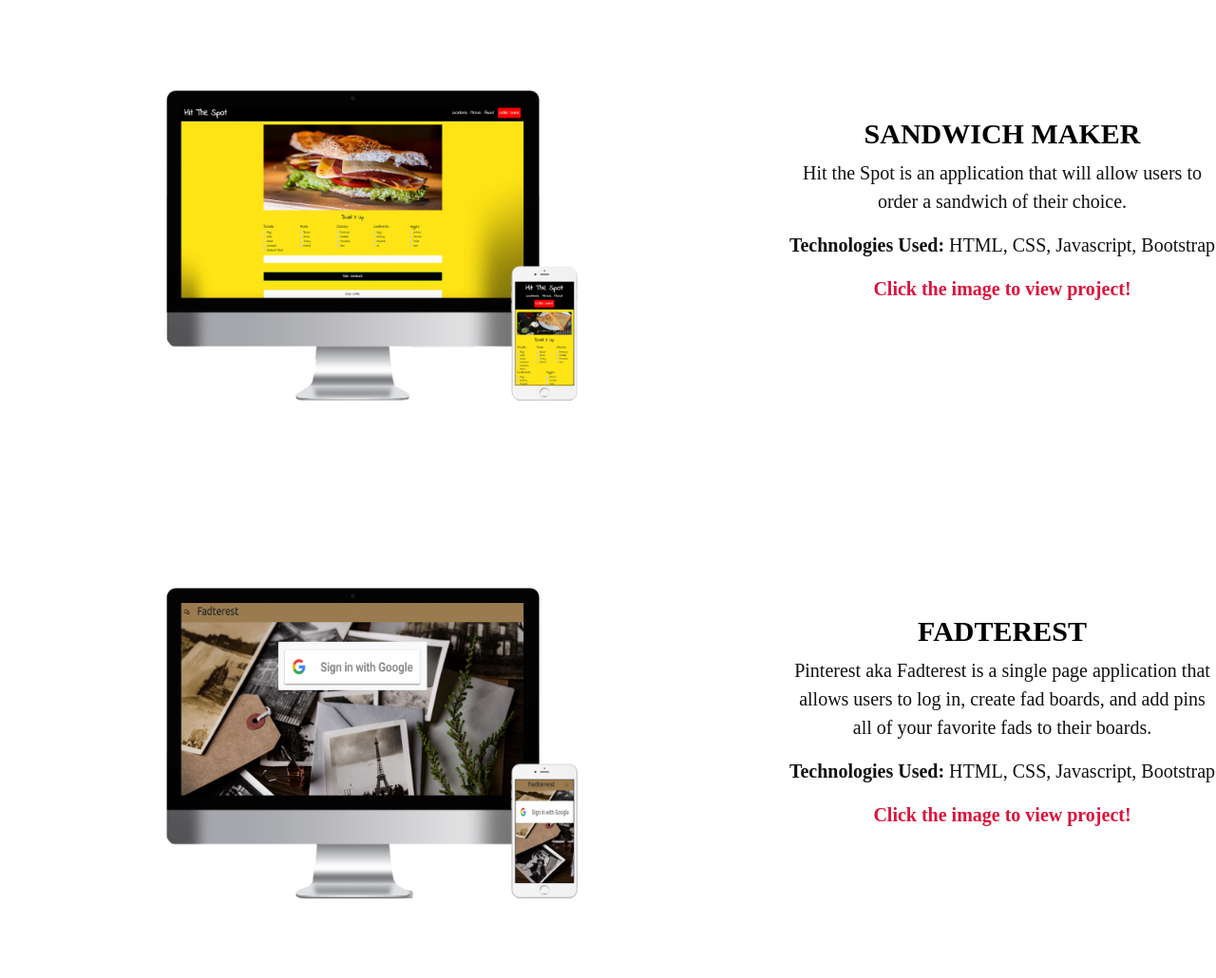
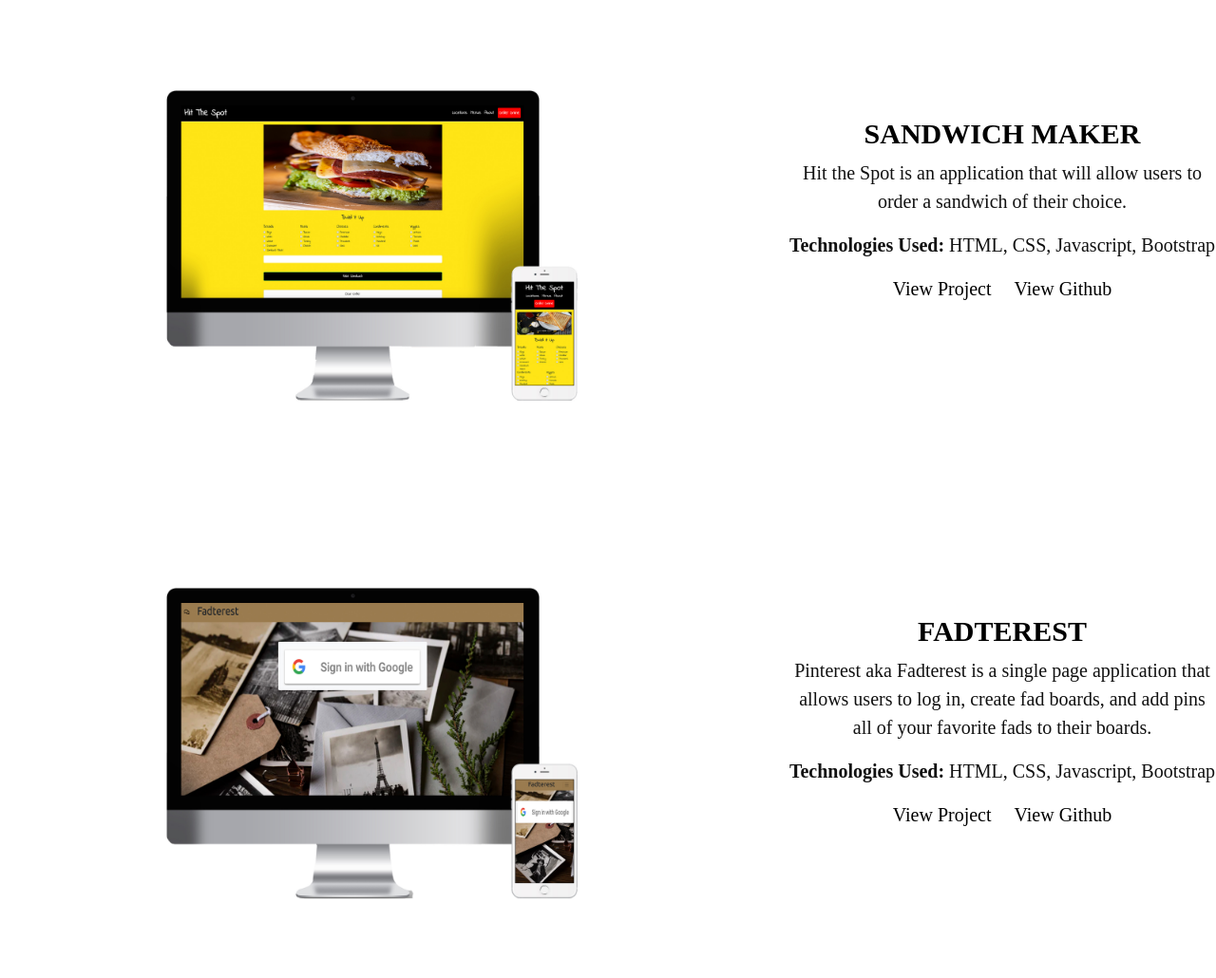
Before and after one commit to CharityBunyon/Personal-Bio-Site, a website built with webpack: page src/index.html in a window 1280 px wide. Shown: the part 2597-3627 px from the top of the page at 95% size. Built offline with nearby package versions, Linux system fonts and the light colour scheme; some packages are replaced by stand-ins of ours; no server answers; files whose address does not match are found by name; a web font is replaced by a local one.

Commit message:
added github link to projects

```diff
--- a/db/projects.json
+++ b/db/projects.json
@@ -4,31 +4,31 @@
     "projectImg": "https://raw.githubusercontent.com/CharityBunyon/Personal-Bio-Site/master/src/images/2%20copy.jpg",
     "description": "Hit the Spot is an application that will allow users to order a sandwich of their choice.",
     "technologies": "HTML, CSS, Javascript, Bootstrap",
-    "click": "Click the image to view project!",
-    "url": "https://sandwich-maker-a04f9.firebaseapp.com/"
+    "url": "https://sandwich-maker-a04f9.firebaseapp.com/",
+    "github": "https://github.com/CharityBunyon/sandwich-maker"
   },
   "project2": {
     "title": "Fadterest",
     "projectImg": "https://raw.githubusercontent.com/CharityBunyon/Personal-Bio-Site/master/src/images/1%20copy.jpg",
     "description": "Pinterest aka Fadterest is a single page application that allows users to log in, create fad boards, and add pins all of your favorite fads to their boards.",
     "technologies": "HTML, CSS, Javascript, Bootstrap",
-    "click": "Click the image to view project!",
-    "url": "https://pinterest-d9513.firebaseapp.com/"
+    "url": "https://pinterest-d9513.firebaseapp.com/",
+    "github": "https://github.com/CharityBunyon/Pinterest"
   },
   "project3": {
     "title": "Solar System",
     "projectImg": "https://raw.githubusercontent.com/CharityBunyon/Personal-Bio-Site/master/src/images/3%20copy.jpg",
     "description": "Solar System is a single page app that allow users to receive more information about the planets in our solar system.",
     "technologies": "HTML, CSS, Jquery, Javascript, Bootstrap",
-    "click": "Click the image to view project!",
-    "url": " https://solar-system-4f715.firebaseapp.com"
+    "url": " https://solar-system-4f715.firebaseapp.com",
+    "github": "https://github.com/CharityBunyon/solar-system"
   },
   "project4": {
     "title": "Pardon Us Band Website",
     "projectImg": "https://raw.githubusercontent.com/CharityBunyon/Personal-Bio-Site/master/src/images/4%20copy.jpg",
     "description": "Pardon Us is group project I completed for a band called Pardon Us. I completed the about page.",
     "technologies": "HTML, CSS, Javascript, Bootstrap",
-    "click": "Click the image to view project!",
-    "url": "https://pardon-us.firebaseapp.com/"
+    "url": "https://pardon-us.firebaseapp.com/",
+    "github": "https://github.com/nss-evening-cohort-10/foundations-group-project-pardon-us"
   }
 }
--- a/src/index.html
+++ b/src/index.html
@@ -18,7 +18,7 @@
 <div id="welcome" class="d-flex parallax"></div>
 
 <!-- ABOUT SECTION -->
-<div id="about" class="">
+<div id="about" class="fwh-slide">
   <div class="row d-flex">
     <div class=" col aboutPosition text-center">
       <img class="profileImg"src="https://avatars0.githubusercontent.com/u/52020883?s=460&v=4" alt="">
--- a/src/javascripts/components/projects/projects.js
+++ b/src/javascripts/components/projects/projects.js
@@ -6,13 +6,16 @@ const buildProjectCard = (projects) => {
   domString += `
   <div class="row projectCard">
   <div class="col">
-  <a href="${projects.url}"><img class="projectImg" src="${projects.projectImg}" alt="${projects.title}"></a>
+  <img class="projectImg" src="${projects.projectImg}" alt="${projects.title}">
   </div>
   <div class="col projectContents text-center">
   <h4 class="projectTitle">${projects.title.toUpperCase()}</h4>
     <p class="projectInfo">${projects.description}</p>
     <p class="projectInfo"><strong>Technologies Used:</strong> ${projects.technologies}</p>
-    <p class="projectClick">${projects.click}</p>
+    <div class="col">
+      <a href="${projects.url}" class="projectInfo viewBtn">View Project</a>
+      <a href="${projects.github}" class="projectInfo viewBtn">View Github</a>
+    </div>
   </div>
 </div>
       `;
--- a/src/javascripts/components/projects/projects.scss
+++ b/src/javascripts/components/projects/projects.scss
@@ -21,20 +21,24 @@
 
 .projectImg{
 width: 800px;
-
-// border: 1px solid #000;
 }
 
-// .projectImg:hover {
-//   -webkit-filter: grayscale(0%);
-//   filter: grayscale(0%);
-// }
 
 .projectContents{
   padding-top: 100px;
   // border: 1px solid #000;
 }
 
+.viewBtn {
+  color: #000;
+  text-decoration: none;
+  padding: 0px 10px;
+}
+
+.viewBtn:hover {
+text-decoration: none;
+color: crimson;
+}
 
 /* Extra small devices (phones, 600px and down) */
 @media only screen and (max-width: 600px) {
```
